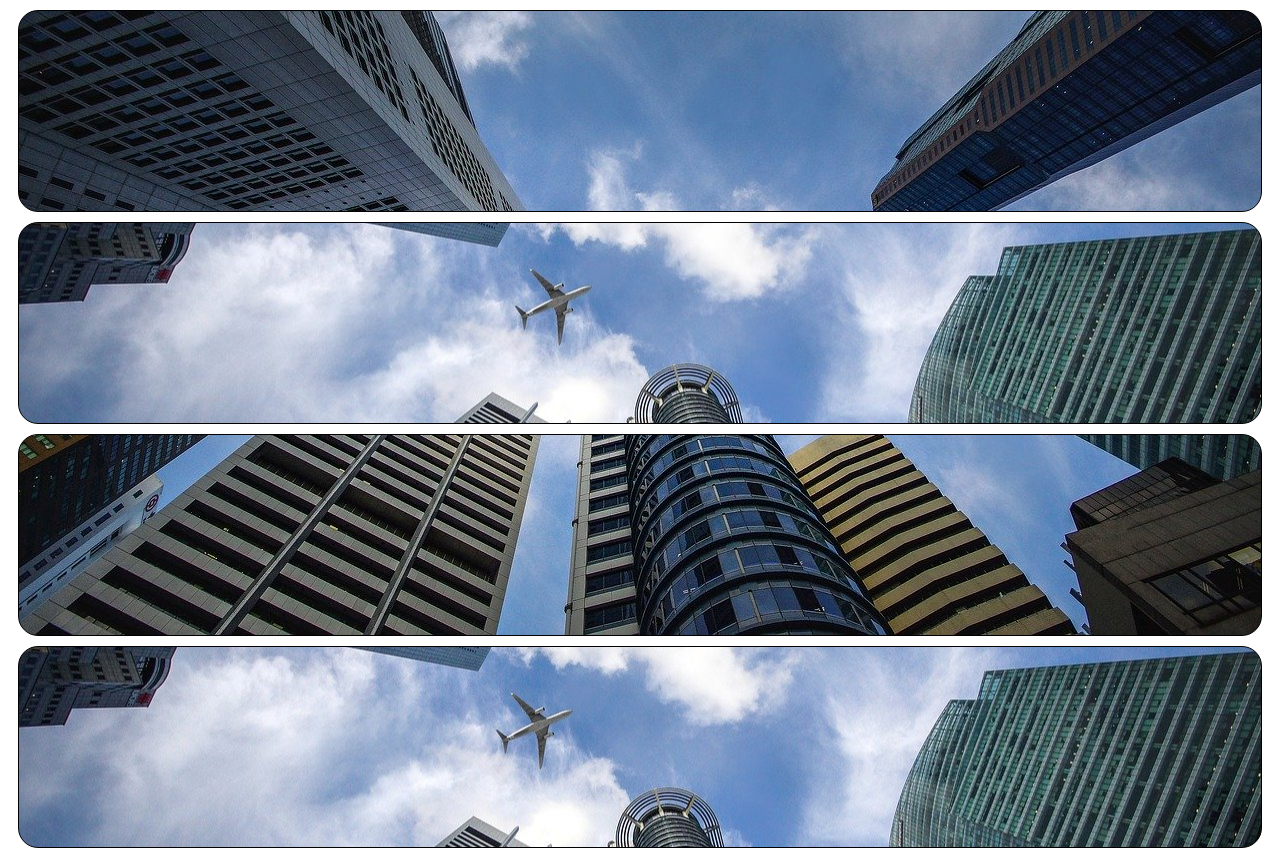
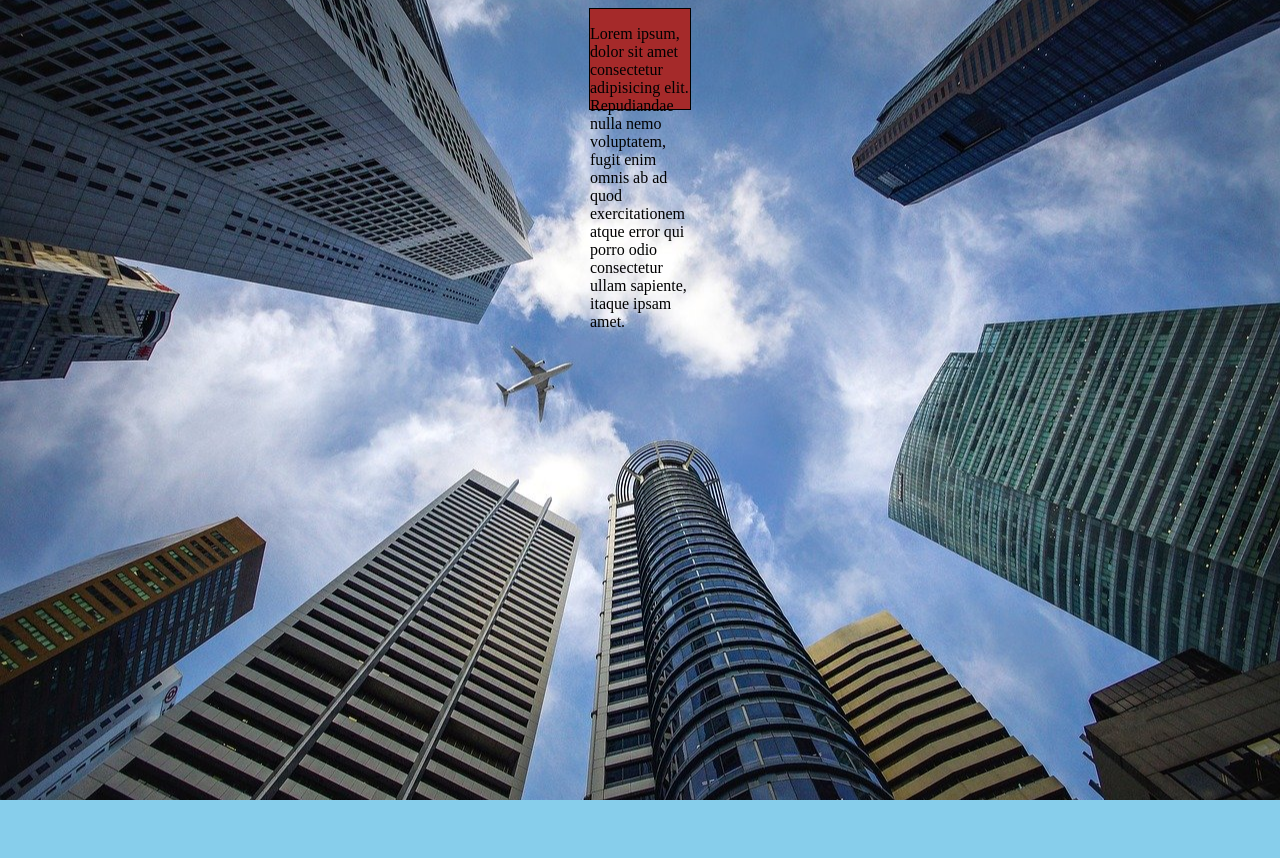
Before and after one commit to marlonsilveiradev/ex022, a plain HTML site: page fundo002.html in a window 1280 px wide. After the commit the page ends 800 px from the top, so only its background shows below. Drawn offline with Linux system fonts and the light colour scheme.

Commit message:
Update fundo002.html

```diff
--- a/fundo002.html
+++ b/fundo002.html
@@ -6,29 +6,28 @@
     <meta name="viewport" content="width=device-width, initial-scale=1.0">
     <title>Peosição dos fundos</title>
     <style>
-        div.bloco {
+        body {
+            height: 98vh;
+            background-color: skyblue;
             background-image: url("imagens/wallpaper002.jpg");
-            height: 200px;
-            border: 1px solid black;
-            border-radius: 20px;
-            margin: 10px;
+            background-position: center center;
+            background-size: cover;
+            background-attachment: fixed;
         }
         div#q1 {
-            background-position: left top;
-        }
-        div#q2 {
-            background-position: left center;
-        }
-        div#q3 {
-            background-position: right bottom;
-        }
-        div#q4 {
+            border: 1px solid black;
+            background-color: brown;
+            width: 100px;
+            height: 100px;
             background-position: center center;
+            margin: auto;
+
         }
     </style>
 </head>
 <body>
     <div class="bloco" id="q1">
+        <p>Lorem ipsum, dolor sit amet consectetur adipisicing elit. Repudiandae nulla nemo voluptatem, fugit enim omnis ab ad quod exercitationem atque error qui porro odio consectetur ullam sapiente, itaque ipsam amet.</p>
 
     </div>
     <div class="bloco" id="q2">
```
